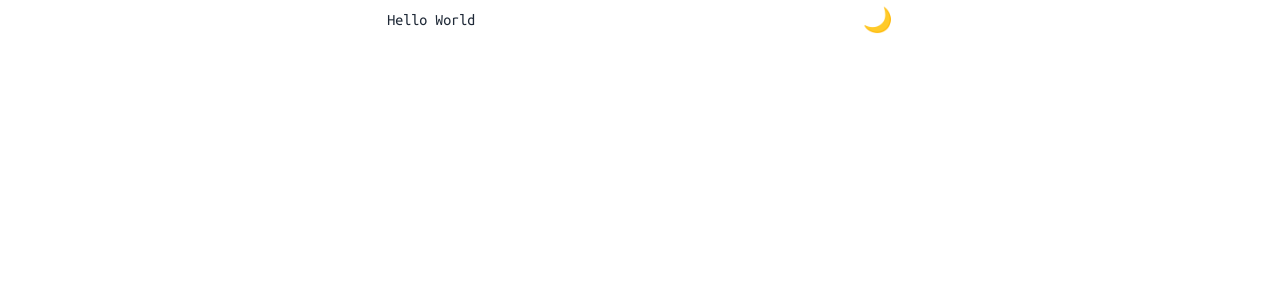
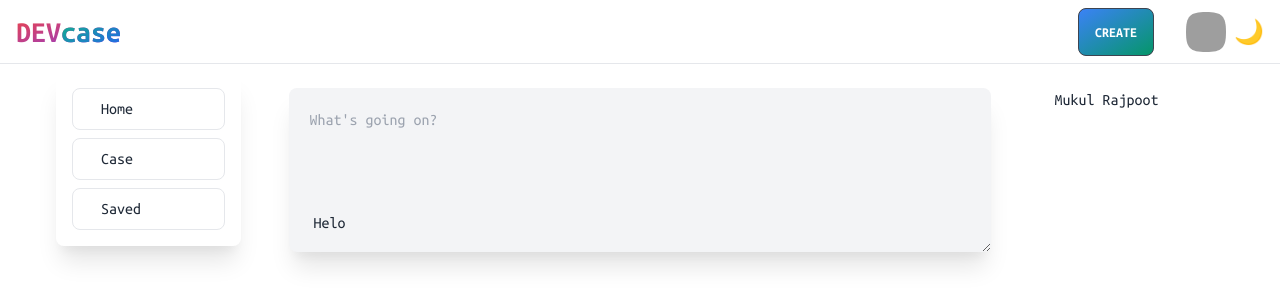
Before and after one commit to mukulrajpoot262610/dev-case-app, a Next.js app: page /app in a window 1280 px wide. Shown: the top 306 px of the page. Built offline with nearby package versions, Linux system fonts and the light colour scheme; grey boxes are pictures that could not be loaded.

Commit message:
Added Homepage

```diff
--- a/components/Navbar.js
+++ b/components/Navbar.js
@@ -1,5 +1,6 @@
 import React from 'react'
 import { useTheme } from 'next-themes'
+import Link from 'next/link'
 
 const Navbar = () => {
 
@@ -19,10 +20,37 @@ const Navbar = () => {
         }
     }
 
+    const isAuth = true;
+
     return (
-        <div className="h-10 w-full fixed top-0 flex items-center justify-evenly">
-            <h1>Hello World</h1>
-            {renderThemeChanger()}
+        <div className="h-16 border-b backdrop-blur-lg w-full fixed top-0 flex items-center justify-evenly px-4 z-50">
+            <div className="container flex justify-between items-center">
+                <Link href="/">
+                    <h1 className="text-3xl font-black text-transparent bg-clip-text bg-gradient-to-br from-red-500 to-purple-600">DEV<span className="font-black text-transparent bg-clip-text bg-gradient-to-br from-green-500 to-blue-600">case</span></h1>
+                </Link>
+                <div className="flex items-center cursor-pointer">
+                    {
+                        isAuth ? (
+                            <>
+                                <button className="btn mx-2 bg-gradient-to-br from-blue-500 to-green-600">Create</button>
+                                <i className="far fa-bell mx-2 text-2xl"></i>
+                                <div className="avatar mx-2">
+                                    <div className="w-10 h-10 mask mask-squircle">
+                                        <img src="http://daisyui.com/tailwind-css-component-profile-1@94w.png" />
+                                    </div>
+                                </div>
+                            </>
+                        ) :
+                            (
+                                <>
+                                    <button className="btn mx-3 bg-gradient-to-br from-red-500 to-purple-600">Login</button>
+                                </>
+                            )
+                    }
+
+                    {renderThemeChanger()}
+                </div>
+            </div>
         </div>
     )
 }
--- a/components/layout/Layout.js
+++ b/components/layout/Layout.js
@@ -2,7 +2,7 @@ import React from 'react'
 
 const Layout = ({ children }) => {
     return (
-        <div className="min-h-screen w-full dark:bg-primary dark:text-gray-200">
+        <div className="min-h-screen pt-16 w-full dark:bg-primary dark:text-gray-200">
             {children}
         </div>
     )
--- a/pages/app/index.js
+++ b/pages/app/index.js
@@ -1,8 +1,46 @@
-import React from 'react'
+import React, { useEffect, useState } from 'react'
+import Head from 'next/head'
 
 const Home = () => {
+
+    function CustomTextarea({ minRows }) {
+        const [rows, setRows] = React.useState(minRows);
+        const [value, setValue] = React.useState("");
+
+        React.useEffect(() => {
+            const rowlen = value.split("\n");
+
+            if (rowlen.length > minRows) {
+                setRows(rowlen.length);
+            }
+        }, [value]);
+
+        return (
+            <textarea rows={rows} placeholder="What's going on?" className="w-full shadow-xl rounded-lg p-5 pb-12 bg-gray-100 dark:bg-gray-900" onChange={(text) => setValue(text.target.value)} />
+        );
+    }
+
     return (
-        <div className="w-96">
+        <div className="flex flex-col items-center justify-center min-h-screen py-2">
+            <Head>
+                <title>({Math.floor(Math.random() * 10)}) DEVcase</title>
+                <link rel="icon" href="/favicon.ico" />
+            </Head>
+
+            <main className="container flex min-h-screen px-10">
+                <div className="shadow-xl rounded-lg h-full w-2/12 mx-4 p-4">
+                    <p className="p-2 px-4 border rounded-lg"><i class="fas fa-home mr-1"></i>&nbsp;Home</p>
+                    <p className=" my-2 p-2 px-4 border rounded-lg"><i class="fas fa-suitcase mr-1"></i>&nbsp;Case</p>
+                    <p className="p-2 px-4 border rounded-lg"><i class="fas fa-bookmark mr-1"></i>&nbsp;Saved</p>
+                </div>
+                <div className="relative h-full w-8/12 mx-4 p-4">
+                    <CustomTextarea minRows={4} />
+                    <h1 className="absolute bottom-10 left-10">Helo</h1>
+                </div>
+                <div className="h-full w-2/12 mx-4 p-4">
+                    Mukul Rajpoot
+                </div>
+            </main>
 
         </div>
     )
--- a/pages/auth/index.js
+++ b/pages/auth/index.js
@@ -29,22 +29,22 @@ const Login = () => {
             </Head>
 
             <div className="flex flex-col items-center justify-center rounded-xl md:shadow-2xl p-8 md:border border-gray-800">
-                <p>DEVcase</p>
+                <h1 className="text-3xl font-black text-transparent bg-clip-text bg-gradient-to-br from-red-500 to-purple-600">DEV<span className="font-black text-transparent bg-clip-text bg-gradient-to-br from-green-500 to-blue-600">case</span></h1>
                 <h1 className="text-4xl font-extrabold text-transparent bg-clip-text bg-gradient-to-br from-red-400 to-purple-600 mt-6">Welcome Back!</h1>
                 <p className="mb-6 text-gray-400">You’ve been away too long...</p>
                 <p className="uppercase font-semibold my-3">Login</p>
 
                 <button className="flex justify-center items-center btn btn-wide my-2">
-                    <svg className="mr-2" xmlns="http://www.w3.org/2000/svg" width="16" height="16" fill="currentColor" class="bi bi-github" viewBox="0 0 16 16">
+                    <svg xmlns="http://www.w3.org/2000/svg" width="16" height="16" fill="currentColor" class="bi bi-github" viewBox="0 0 16 16">
                         <path d="M8 0C3.58 0 0 3.58 0 8c0 3.54 2.29 6.53 5.47 7.59.4.07.55-.17.55-.38 0-.19-.01-.82-.01-1.49-2.01.37-2.53-.49-2.69-.94-.09-.23-.48-.94-.82-1.13-.28-.15-.68-.52-.01-.53.63-.01 1.08.58 1.23.82.72 1.21 1.87.87 2.33.66.07-.52.28-.87.51-1.07-1.78-.2-3.64-.89-3.64-3.95 0-.87.31-1.59.82-2.15-.08-.2-.36-1.02.08-2.12 0 0 .67-.21 2.2.82.64-.18 1.32-.27 2-.27.68 0 1.36.09 2 .27 1.53-1.04 2.2-.82 2.2-.82.44 1.1.16 1.92.08 2.12.51.56.82 1.27.82 2.15 0 3.07-1.87 3.75-3.65 3.95.29.25.54.73.54 1.48 0 1.07-.01 1.93-.01 2.2 0 .21.15.46.55.38A8.012 8.012 0 0 0 16 8c0-4.42-3.58-8-8-8z" />
                     </svg>
-                    Continue with GitHub
+                    &nbsp;Continue with GitHub
                 </button>
                 <button className="flex justify-center items-center btn btn-wide">
-                    <svg className="mr-2" xmlns="http://www.w3.org/2000/svg" width="16" height="16" fill="currentColor" class="bi bi-google" viewBox="0 0 16 16">
+                    <svg xmlns="http://www.w3.org/2000/svg" width="16" height="16" fill="currentColor" class="bi bi-google" viewBox="0 0 16 16">
                         <path d="M15.545 6.558a9.42 9.42 0 0 1 .139 1.626c0 2.434-.87 4.492-2.384 5.885h.002C11.978 15.292 10.158 16 8 16A8 8 0 1 1 8 0a7.689 7.689 0 0 1 5.352 2.082l-2.284 2.284A4.347 4.347 0 0 0 8 3.166c-2.087 0-3.86 1.408-4.492 3.304a4.792 4.792 0 0 0 0 3.063h.003c.635 1.893 2.405 3.301 4.492 3.301 1.078 0 2.004-.276 2.722-.764h-.003a3.702 3.702 0 0 0 1.599-2.431H8v-3.08h7.545z" />
                     </svg>
-                    Continue with Google
+                    &nbsp;Continue with Google
                 </button>
 
                 <p className="my-3">OR</p>
--- a/pages/auth/register.js
+++ b/pages/auth/register.js
@@ -29,22 +29,22 @@ const Register = () => {
             </Head>
 
             <div className="flex flex-col items-center justify-center rounded-xl md:shadow-2xl p-8 md:border border-gray-800">
-                <p>DEVcase</p>
+                <h1 className="text-3xl font-black text-transparent bg-clip-text bg-gradient-to-br from-red-500 to-purple-600">DEV<span className="font-black text-transparent bg-clip-text bg-gradient-to-br from-green-500 to-blue-600">case</span></h1>
                 <h1 className="text-4xl font-extrabold text-transparent bg-clip-text bg-gradient-to-br from-red-400 to-purple-600 mt-6 text-center">Welcome!</h1>
                 <p className="mb-6 text-gray-400">Built for coders, Built by coders</p>
                 <p className="uppercase font-semibold my-3">Register</p>
 
                 <button className="flex justify-center items-center btn btn-wide my-2">
-                    <svg className="mr-2" xmlns="http://www.w3.org/2000/svg" width="16" height="16" fill="currentColor" class="bi bi-github" viewBox="0 0 16 16">
+                    <svg xmlns="http://www.w3.org/2000/svg" width="16" height="16" fill="currentColor" class="bi bi-github" viewBox="0 0 16 16">
                         <path d="M8 0C3.58 0 0 3.58 0 8c0 3.54 2.29 6.53 5.47 7.59.4.07.55-.17.55-.38 0-.19-.01-.82-.01-1.49-2.01.37-2.53-.49-2.69-.94-.09-.23-.48-.94-.82-1.13-.28-.15-.68-.52-.01-.53.63-.01 1.08.58 1.23.82.72 1.21 1.87.87 2.33.66.07-.52.28-.87.51-1.07-1.78-.2-3.64-.89-3.64-3.95 0-.87.31-1.59.82-2.15-.08-.2-.36-1.02.08-2.12 0 0 .67-.21 2.2.82.64-.18 1.32-.27 2-.27.68 0 1.36.09 2 .27 1.53-1.04 2.2-.82 2.2-.82.44 1.1.16 1.92.08 2.12.51.56.82 1.27.82 2.15 0 3.07-1.87 3.75-3.65 3.95.29.25.54.73.54 1.48 0 1.07-.01 1.93-.01 2.2 0 .21.15.46.55.38A8.012 8.012 0 0 0 16 8c0-4.42-3.58-8-8-8z" />
                     </svg>
-                    Continue with GitHub
+                    &nbsp;Continue with GitHub
                 </button>
                 <button className="flex justify-center items-center btn btn-wide">
-                    <svg className="mr-2" xmlns="http://www.w3.org/2000/svg" width="16" height="16" fill="currentColor" class="bi bi-google" viewBox="0 0 16 16">
+                    <svg xmlns="http://www.w3.org/2000/svg" width="16" height="16" fill="currentColor" class="bi bi-google" viewBox="0 0 16 16">
                         <path d="M15.545 6.558a9.42 9.42 0 0 1 .139 1.626c0 2.434-.87 4.492-2.384 5.885h.002C11.978 15.292 10.158 16 8 16A8 8 0 1 1 8 0a7.689 7.689 0 0 1 5.352 2.082l-2.284 2.284A4.347 4.347 0 0 0 8 3.166c-2.087 0-3.86 1.408-4.492 3.304a4.792 4.792 0 0 0 0 3.063h.003c.635 1.893 2.405 3.301 4.492 3.301 1.078 0 2.004-.276 2.722-.764h-.003a3.702 3.702 0 0 0 1.599-2.431H8v-3.08h7.545z" />
                     </svg>
-                    Continue with Google
+                    &nbsp;Continue with Google
                 </button>
 
                 <p className="my-3">OR</p>
```
Also changed, not shown: store/store.js (added), 1 other file (tests, documents, lock files or other folders).
